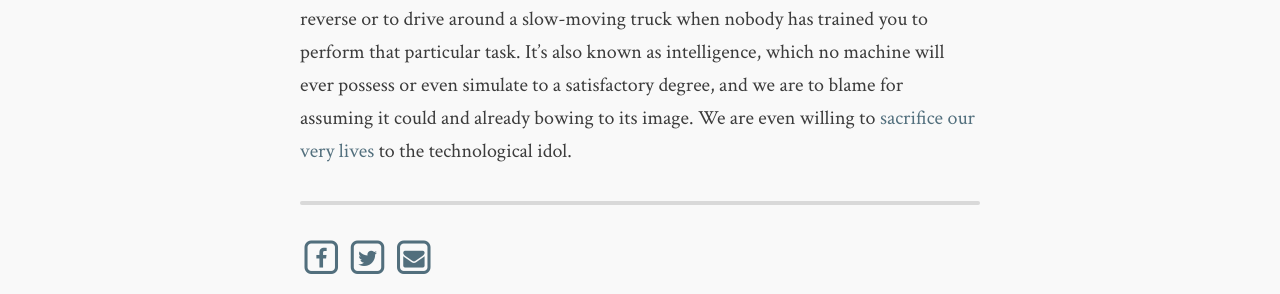
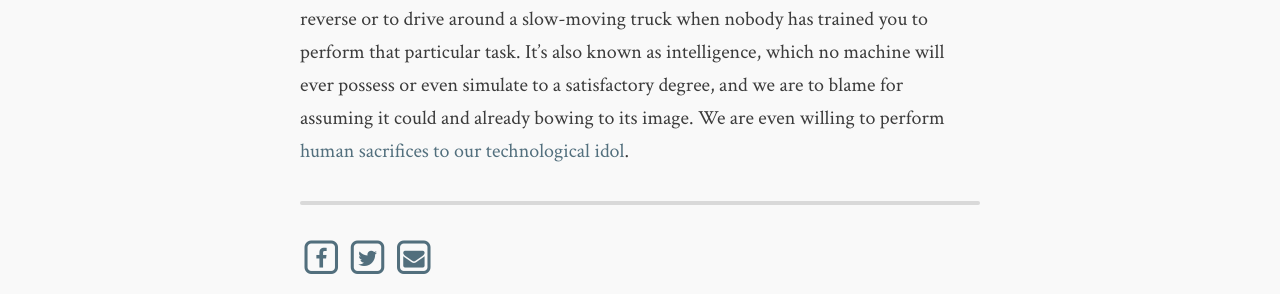
Before and after one commit to flashlightministries/oilforlight, a Jekyll site: the page built from _posts/2017-11-09-look-ma-no-intelligence.md, in a window 1280 px wide. Shown: the part 1764-2058 px from the top of the page. Built offline with Jekyll 4.4.1, drawn with Linux system fonts in a browser that asks for light colours; nearby versions of some CDN libraries; some of the changed text lies outside the part shown.

Commit message:
Update 2017-11-09-look-ma-no-intelligence.md

```diff
--- a/_posts/2017-11-09-look-ma-no-intelligence.md
+++ b/_posts/2017-11-09-look-ma-no-intelligence.md
@@ -28,4 +28,4 @@ A Digital Trends journalist who was aboard when the accident happened [says](htt
 
 Humans are indeed to blame for this minor accident -- and they will be to blame for all future accidents involving autonomous vehicles -- not because humans can't drive as well as robots, but because at root we're surrendering our cognitive freedom to technological idols.
 
-What do I mean by "cognitive freedom?"  Simply this: the ability to shift a car into reverse or to drive around a slow-moving truck when nobody has trained you to perform that particular task.  It's also known as intelligence, which no machine will ever possess or even simulate to a satisfactory degree, and we are to blame for assuming it could and already bowing to its image.  We are even willing to [sacrifice our very lives](http://oilforlight.com/scientism-demands-human-sacrifice) to the technological idol.
+What do I mean by "cognitive freedom?"  Simply this: the ability to shift a car into reverse or to drive around a slow-moving truck when nobody has trained you to perform that particular task.  It's also known as intelligence, which no machine will ever possess or even simulate to a satisfactory degree, and we are to blame for assuming it could and already bowing to its image.  We are even willing to perform [human sacrifices to our technological idol](http://oilforlight.com/scientism-demands-human-sacrifice).
```
